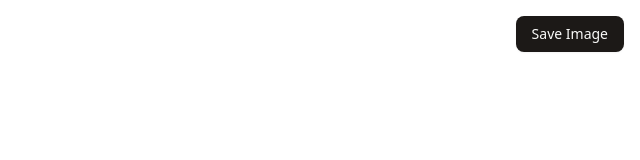
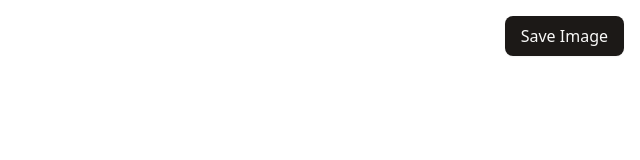
Before and after one commit to yoshikouki/nazori, a Next.js app: page / in a window 1280 px wide. Shown: the top 160 px of the page, without its empty margins (640-1280 px from the left). Built offline with nearby package versions, Linux system fonts and the light colour scheme.

Commit message:
Make button bigger

```diff
--- a/src/components/ui/button.tsx
+++ b/src/components/ui/button.tsx
@@ -5,7 +5,9 @@ import type * as React from "react";
 import { cn } from "@/lib/utils";
 
 const buttonVariants = cva(
-  "inline-flex items-center justify-center gap-2 whitespace-nowrap rounded-md text-sm font-medium transition-all duration-200 ease-in-out disabled:pointer-events-none disabled:opacity-50 [&_svg]:pointer-events-none [&_svg:not([class*='size-'])]:size-4 [&_svg]:shrink-0 outline-none focus-visible:border-ring focus-visible:ring-ring/50 focus-visible:ring-[3px] aria-invalid:ring-destructive/20 dark:aria-invalid:ring-destructive/40 aria-invalid:border-destructive",
+  "inline-flex items-center justify-center gap-2 whitespace-nowrap rounded-md text-base font-medium transition-all duration-200 ease-in-out" +
+    "disabled:pointer-events-none disabled:opacity-50 [&_svg]:pointer-events-none [&_svg:not([class*='size-'])]:size-4 [&_svg]:shrink-0 outline-none focus-visible:border-ring focus-visible:ring-ring/50 focus-visible:ring-[3px]" +
+    "aria-invalid:ring-destructive/20 dark:aria-invalid:ring-destructive/40 aria-invalid:border-destructive",
   {
     variants: {
       variant: {
@@ -21,10 +23,10 @@ const buttonVariants = cva(
         link: "text-primary underline-offset-4 hover:underline",
       },
       size: {
-        default: "h-9 px-4 py-2 has-[>svg]:px-3",
-        sm: "h-8 rounded-md px-3 has-[>svg]:px-2.5",
-        lg: "h-10 rounded-md px-6 has-[>svg]:px-4",
-        icon: "size-9",
+        default: "h-10 px-4 py-2 has-[>svg]:px-3",
+        sm: "h-9 rounded-md px-3 has-[>svg]:px-2.5",
+        lg: "h-12 rounded-md px-6 has-[>svg]:px-4",
+        icon: "size-10",
       },
     },
     defaultVariants: {
```
